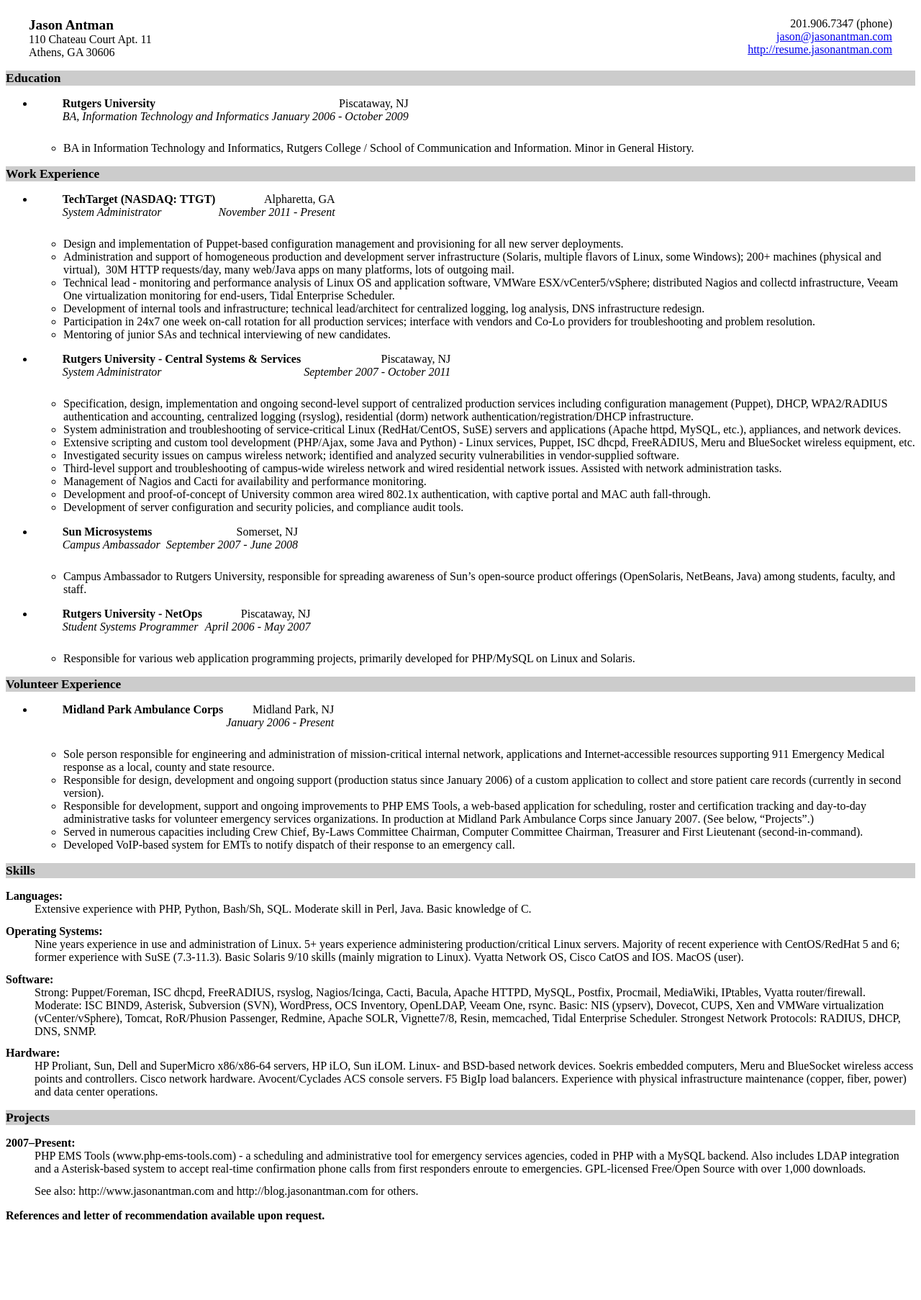
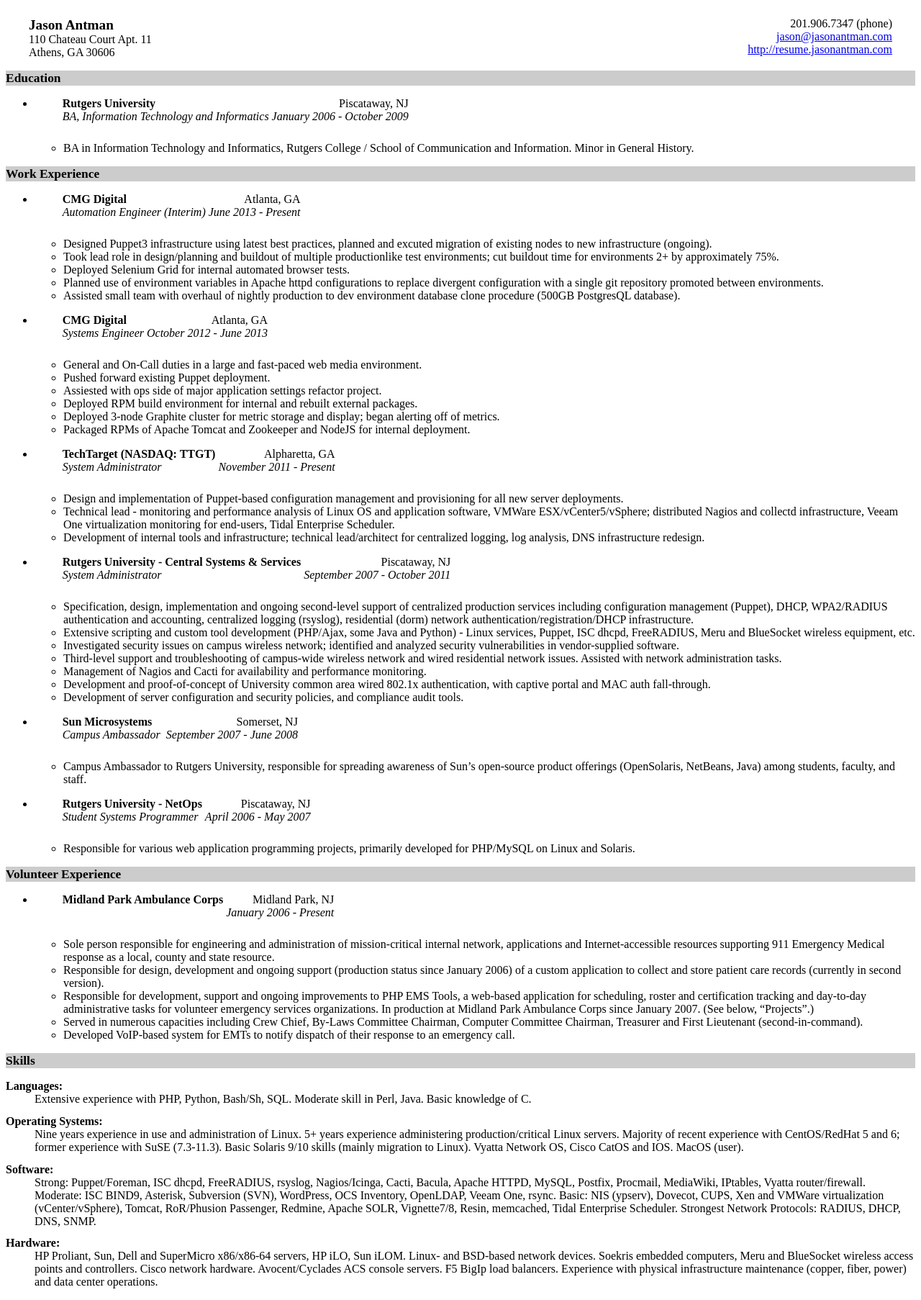
Before and after one commit to jantman/resume, a PHP site: page /resume.html in a window 1280 px wide. Shown: the whole page at 72% size. Before the commit the page ends 1698 px from the top, so only its background shows below. Run offline with PHP 8.4, Linux system fonts and the light colour scheme.

Commit message:
update for CMG automation engineer position

```diff
--- a/live_html/resume.css
+++ b/live_html/resume.css
@@ -109,7 +109,6 @@ div#colorbox1{background-color:rgb(204,204,204);}
 div#colorbox2{background-color:rgb(204,204,204);}
 div#colorbox3{background-color:rgb(204,204,204);}
 div#colorbox4{background-color:rgb(204,204,204);}
-div#colorbox5{background-color:rgb(204,204,204);}
 /* end css.sty */
 
 /* ADDED BY dosed.sh script : */
--- a/live_html/resume.html
+++ b/live_html/resume.html
@@ -10,7 +10,7 @@
 <meta name="originator" content="TeX4ht (http://www.cse.ohio-state.edu/~gurari/TeX4ht/)" />
 <!-- xhtml,html -->
 <meta name="src" content="resume.tex" />
-<meta name="date" content="2012-06-26 10:30:00" />
+<meta name="date" content="2014-01-27 22:31:00" />
 <link rel="stylesheet" type="text/css" href="resume.css" />
 </head><body
 >
@@ -91,16 +91,232 @@ id="TBL-3-1" /><col
 id="TBL-3-2" /></colgroup><tr
  style="vertical-align:baseline;" id="TBL-3-1-"><td  style="white-space:nowrap; text-align:left;" id="TBL-3-1-1"
 class="td10"><span
-class="cmbx-10x-x-109">TechTarget (NASDAQ: TTGT)</span>&#x00A0;</td><td  style="white-space:nowrap; text-align:right;" id="TBL-3-1-2"
-class="td01">        Alpharetta, GA</td>
+class="cmbx-10x-x-109">CMG Digital                  </span>&#x00A0;</td><td  style="white-space:nowrap; text-align:right;" id="TBL-3-1-2"
+class="td01">       Atlanta, GA</td>
 </tr><tr
  style="vertical-align:baseline;" id="TBL-3-2-"><td  style="white-space:nowrap; text-align:left;" id="TBL-3-2-1"
 class="td10"><span
-class="cmti-10x-x-109">System Administrator                   </span>&#x00A0;</td><td  style="white-space:nowrap; text-align:right;" id="TBL-3-2-2"
+class="cmti-10x-x-109">Automation Engineer (Interim)</span>&#x00A0;</td><td  style="white-space:nowrap; text-align:right;" id="TBL-3-2-2"
+class="td01"><span
+class="cmti-10x-x-109">June 2013 - Present</span></td>
+</tr><tr
+ style="vertical-align:baseline;" id="TBL-3-3-"><td  style="white-space:nowrap; text-align:left;" id="TBL-3-3-1"
+class="td10">                          &#x00A0;</td></tr></table>
+     </div>
+          <ul class="itemize2">
+          <li class="itemize">
+          Designed
+          Puppet3
+          infrastructure
+          using
+          latest
+          best
+          practices,
+          planned
+          and
+
+          excuted
+          migration
+          of
+          existing
+          nodes
+          to
+          new
+          infrastructure
+          (ongoing).
+          </li>
+          <li class="itemize">
+          Took
+          lead
+          role
+          in
+          design/planning
+          and
+          buildout
+          of
+          multiple
+          productionlike
+          test
+          environments;
+          cut
+          buildout
+          time
+          for
+          environments
+          2+
+          by
+          approximately
+          75%.
+          </li>
+          <li class="itemize">
+          Deployed
+          Selenium
+          Grid
+          for
+          internal
+          automated
+          browser
+          tests.
+          </li>
+          <li class="itemize">
+          Planned
+          use
+          of
+
+          environment
+          variables
+          in
+          Apache
+          httpd
+          configurations
+          to
+          replace
+          divergent
+          configuration
+          with
+          a
+          single
+          git
+          repository
+          promoted
+          between
+          environments.
+          </li>
+          <li class="itemize">
+          Assisted
+          small
+          team
+          with
+          overhaul
+          of
+          nightly
+          production
+          to
+          dev
+          environment
+          database
+          clone
+          procedure
+          (500GB
+          PostgresQL
+          database).
+          </li></ul>
+     </li>
+     <li class="itemize"><!--tex4ht:inline--><div class="tabular"> <table id="TBL-4" class="tabular"
+cellspacing="0" cellpadding="0"
+><colgroup id="TBL-4-1g"><col
+id="TBL-4-1" /><col
+id="TBL-4-2" /></colgroup><tr
+ style="vertical-align:baseline;" id="TBL-4-1-"><td  style="white-space:nowrap; text-align:left;" id="TBL-4-1-1"
+class="td10"><span
+class="cmbx-10x-x-109">CMG Digital  </span>&#x00A0;</td><td  style="white-space:nowrap; text-align:right;" id="TBL-4-1-2"
+class="td01">           Atlanta, GA</td>
+</tr><tr
+ style="vertical-align:baseline;" id="TBL-4-2-"><td  style="white-space:nowrap; text-align:left;" id="TBL-4-2-1"
+class="td10"><span
+class="cmti-10x-x-109">Systems Engineer</span>&#x00A0;</td><td  style="white-space:nowrap; text-align:right;" id="TBL-4-2-2"
+class="td01"><span
+class="cmti-10x-x-109">October 2012 - June 2013</span></td>
+</tr><tr
+ style="vertical-align:baseline;" id="TBL-4-3-"><td  style="white-space:nowrap; text-align:left;" id="TBL-4-3-1"
+class="td10">               &#x00A0;</td></tr></table>
+     </div>
+          <ul class="itemize2">
+          <li class="itemize">
+          General
+          and
+          On-Call
+          duties
+          in
+          a
+
+          large
+          and
+          fast-paced
+          web
+          media
+          environment.
+          </li>
+          <li class="itemize">
+          Pushed
+          forward
+          existing
+          Puppet
+          deployment.
+          </li>
+          <li class="itemize">
+          Assiested
+          with
+          ops
+          side
+          of
+          major
+          application
+          settings
+          refactor
+          project.
+          </li>
+          <li class="itemize">
+          Deployed
+          RPM
+          build
+          environment
+          for
+          internal
+          and
+          rebuilt
+          external
+          packages.
+          </li>
+          <li class="itemize">
+          Deployed
+          3-node
+          Graphite
+          cluster
+          for
+          metric
+
+          storage
+          and
+          display;
+          began
+          alerting
+          off
+          of
+          metrics.
+          </li>
+          <li class="itemize">
+          Packaged
+          RPMs
+          of
+          Apache
+          Tomcat
+          and
+          Zookeeper
+          and
+          NodeJS
+          for
+          internal
+          deployment.
+          </li></ul>
+     </li>
+     <li class="itemize"><!--tex4ht:inline--><div class="tabular"> <table id="TBL-5" class="tabular"
+cellspacing="0" cellpadding="0"
+><colgroup id="TBL-5-1g"><col
+id="TBL-5-1" /><col
+id="TBL-5-2" /></colgroup><tr
+ style="vertical-align:baseline;" id="TBL-5-1-"><td  style="white-space:nowrap; text-align:left;" id="TBL-5-1-1"
+class="td10"><span
+class="cmbx-10x-x-109">TechTarget (NASDAQ: TTGT)</span>&#x00A0;</td><td  style="white-space:nowrap; text-align:right;" id="TBL-5-1-2"
+class="td01">        Alpharetta, GA</td>
+</tr><tr
+ style="vertical-align:baseline;" id="TBL-5-2-"><td  style="white-space:nowrap; text-align:left;" id="TBL-5-2-1"
+class="td10"><span
+class="cmti-10x-x-109">System Administrator                   </span>&#x00A0;</td><td  style="white-space:nowrap; text-align:right;" id="TBL-5-2-2"
 class="td01"><span
 class="cmti-10x-x-109">November 2011 - Present</span></td>
 </tr><tr
- style="vertical-align:baseline;" id="TBL-3-3-"><td  style="white-space:nowrap; text-align:left;" id="TBL-3-3-1"
+ style="vertical-align:baseline;" id="TBL-5-3-"><td  style="white-space:nowrap; text-align:left;" id="TBL-5-3-1"
 class="td10">                               &#x00A0;</td></tr></table>
      </div>
           <ul class="itemize2">
@@ -114,7 +330,6 @@ class="td10">                               &#x00A0;</td></tr></table>
           management
           and
           provisioning
-
           for
           all
           new
@@ -122,49 +337,12 @@ class="td10">                               &#x00A0;</td></tr></table>
           deployments.
           </li>
           <li class="itemize">
-          Administration
-          and
-          support
-          of
-          homogeneous
-          production
-          and
-          development
-          server
-          infrastructure
-          (Solaris,
-          multiple
-          flavors
-          of
-          Linux,
-          some
-          Windows);
-          200+
-          machines
-          (physical
-          and
-          virtual),
-          &#x00A0;30M
-          HTTP
-          requests/day,
-          many
-          web/Java
-          apps
-          on
-          many
-          platforms,
-          lots
-          of
-          outgoing
-          mail.
-          </li>
-          <li class="itemize">
           Technical
           lead
           -
+
           monitoring
           and
-
           performance
           analysis
           of
@@ -207,65 +385,30 @@ class="td10">                               &#x00A0;</td></tr></table>
           DNS
           infrastructure
           redesign.
-          </li>
-          <li class="itemize">
-          Participation
-          in
-          24x7
-          one
-          week
-
-          on-call
-          rotation
-          for
-          all
-          production
-          services;
-          interface
-          with
-          vendors
-          and
-          Co-Lo
-          providers
-          for
-          troubleshooting
-          and
-          problem
-          resolution.
-          </li>
-          <li class="itemize">
-          Mentoring
-          of
-          junior
-          SAs
-          and
-          technical
-          interviewing
-          of
-          new
-          candidates.
           </li></ul>
      </li>
-     <li class="itemize"><!--tex4ht:inline--><div class="tabular"> <table id="TBL-4" class="tabular"
+     <li class="itemize"><!--tex4ht:inline--><div class="tabular"> <table id="TBL-6" class="tabular"
 cellspacing="0" cellpadding="0"
-><colgroup id="TBL-4-1g"><col
-id="TBL-4-1" /><col
-id="TBL-4-2" /></colgroup><tr
- style="vertical-align:baseline;" id="TBL-4-1-"><td  style="white-space:nowrap; text-align:left;" id="TBL-4-1-1"
+><colgroup id="TBL-6-1g"><col
+id="TBL-6-1" /><col
+id="TBL-6-2" /></colgroup><tr
+ style="vertical-align:baseline;" id="TBL-6-1-"><td  style="white-space:nowrap; text-align:left;" id="TBL-6-1-1"
 class="td10"><span
-class="cmbx-10x-x-109">Rutgers University - Central Systems &amp; Services</span>&#x00A0;</td><td  style="white-space:nowrap; text-align:right;" id="TBL-4-1-2"
+class="cmbx-10x-x-109">Rutgers University - Central Systems &amp; Services</span>&#x00A0;</td><td  style="white-space:nowrap; text-align:right;" id="TBL-6-1-2"
 class="td01">              Piscataway, NJ</td>
 </tr><tr
- style="vertical-align:baseline;" id="TBL-4-2-"><td  style="white-space:nowrap; text-align:left;" id="TBL-4-2-1"
+ style="vertical-align:baseline;" id="TBL-6-2-"><td  style="white-space:nowrap; text-align:left;" id="TBL-6-2-1"
 class="td10"><span
-class="cmti-10x-x-109">System Administrator                                           </span>&#x00A0;</td><td  style="white-space:nowrap; text-align:right;" id="TBL-4-2-2"
+class="cmti-10x-x-109">System Administrator                                           </span>&#x00A0;</td><td  style="white-space:nowrap; text-align:right;" id="TBL-6-2-2"
 class="td01"><span
 class="cmti-10x-x-109">September 2007 - October 2011</span></td>
 </tr><tr
- style="vertical-align:baseline;" id="TBL-4-3-"><td  style="white-space:nowrap; text-align:left;" id="TBL-4-3-1"
+ style="vertical-align:baseline;" id="TBL-6-3-"><td  style="white-space:nowrap; text-align:left;" id="TBL-6-3-1"
 class="td10">                                                &#x00A0;</td></tr></table>
      </div>
           <ul class="itemize2">
+
+
           <li class="itemize">
           Specification,
           design,
@@ -281,7 +424,6 @@ class="td10">                                                &#x00A0;</td></tr><
           including
           configuration
           management
-
           (Puppet),
           DHCP,
           WPA2/RADIUS
@@ -298,28 +440,6 @@ class="td10">                                                &#x00A0;</td></tr><
           infrastructure.
           </li>
           <li class="itemize">
-          System
-          administration
-          and
-          troubleshooting
-          of
-          service-critical
-          Linux
-          (RedHat/CentOS,
-          SuSE)
-          servers
-          and
-          applications
-          (Apache
-          httpd,
-          MySQL,
-          etc.),
-          appliances,
-          and
-          network
-          devices.
-          </li>
-          <li class="itemize">
           Extensive
           scripting
           and
@@ -331,7 +451,6 @@ class="td10">                                                &#x00A0;</td></tr><
           Java
           and
           Python)
-
           -
           Linux
           services,
@@ -341,6 +460,7 @@ class="td10">                                                &#x00A0;</td></tr><
           FreeRADIUS,
           Meru
           and
+
           BlueSocket
           wireless
           equipment,
@@ -381,7 +501,6 @@ class="td10">                                                &#x00A0;</td></tr><
           with
           network
           administration
-
           tasks.
           </li>
           <li class="itemize">
@@ -389,6 +508,7 @@ class="td10">                                                &#x00A0;</td></tr><
           of
           Nagios
           and
+
           Cacti
           for
           availability
@@ -428,26 +548,24 @@ class="td10">                                                &#x00A0;</td></tr><
           audit
           tools.
           </li></ul>
-
-
      </li>
-     <li class="itemize"><!--tex4ht:inline--><div class="tabular"> <table id="TBL-5" class="tabular"
+     <li class="itemize"><!--tex4ht:inline--><div class="tabular"> <table id="TBL-7" class="tabular"
 cellspacing="0" cellpadding="0"
-><colgroup id="TBL-5-1g"><col
-id="TBL-5-1" /><col
-id="TBL-5-2" /></colgroup><tr
- style="vertical-align:baseline;" id="TBL-5-1-"><td  style="white-space:nowrap; text-align:left;" id="TBL-5-1-1"
+><colgroup id="TBL-7-1g"><col
+id="TBL-7-1" /><col
+id="TBL-7-2" /></colgroup><tr
+ style="vertical-align:baseline;" id="TBL-7-1-"><td  style="white-space:nowrap; text-align:left;" id="TBL-7-1-1"
 class="td10"><span
-class="cmbx-10x-x-109">Sun Microsystems</span>&#x00A0;</td><td  style="white-space:nowrap; text-align:right;" id="TBL-5-1-2"
+class="cmbx-10x-x-109">Sun Microsystems</span>&#x00A0;</td><td  style="white-space:nowrap; text-align:right;" id="TBL-7-1-2"
 class="td01">             Somerset, NJ</td>
 </tr><tr
- style="vertical-align:baseline;" id="TBL-5-2-"><td  style="white-space:nowrap; text-align:left;" id="TBL-5-2-1"
+ style="vertical-align:baseline;" id="TBL-7-2-"><td  style="white-space:nowrap; text-align:left;" id="TBL-7-2-1"
 class="td10"><span
-class="cmti-10x-x-109">Campus Ambassador </span>&#x00A0;</td><td  style="white-space:nowrap; text-align:right;" id="TBL-5-2-2"
+class="cmti-10x-x-109">Campus Ambassador </span>&#x00A0;</td><td  style="white-space:nowrap; text-align:right;" id="TBL-7-2-2"
 class="td01"><span
 class="cmti-10x-x-109">September 2007 - June 2008</span></td>
 </tr><tr
- style="vertical-align:baseline;" id="TBL-5-3-"><td  style="white-space:nowrap; text-align:left;" id="TBL-5-3-1"
+ style="vertical-align:baseline;" id="TBL-7-3-"><td  style="white-space:nowrap; text-align:left;" id="TBL-7-3-1"
 class="td10">                  &#x00A0;</td></tr></table>
      </div>
           <ul class="itemize2">
@@ -455,6 +573,7 @@ class="td10">                  &#x00A0;</td></tr></table>
           Campus
           Ambassador
           to
+
           Rutgers
           University,
           responsible
@@ -476,23 +595,23 @@ class="td10">                  &#x00A0;</td></tr></table>
           staff.
           </li></ul>
      </li>
-     <li class="itemize"><!--tex4ht:inline--><div class="tabular"> <table id="TBL-6" class="tabular"
+     <li class="itemize"><!--tex4ht:inline--><div class="tabular"> <table id="TBL-8" class="tabular"
 cellspacing="0" cellpadding="0"
-><colgroup id="TBL-6-1g"><col
-id="TBL-6-1" /><col
-id="TBL-6-2" /></colgroup><tr
- style="vertical-align:baseline;" id="TBL-6-1-"><td  style="white-space:nowrap; text-align:left;" id="TBL-6-1-1"
+><colgroup id="TBL-8-1g"><col
+id="TBL-8-1" /><col
+id="TBL-8-2" /></colgroup><tr
+ style="vertical-align:baseline;" id="TBL-8-1-"><td  style="white-space:nowrap; text-align:left;" id="TBL-8-1-1"
 class="td10"><span
-class="cmbx-10x-x-109">Rutgers University - NetOps</span>&#x00A0;</td><td  style="white-space:nowrap; text-align:right;" id="TBL-6-1-2"
+class="cmbx-10x-x-109">Rutgers University - NetOps</span>&#x00A0;</td><td  style="white-space:nowrap; text-align:right;" id="TBL-8-1-2"
 class="td01">       Piscataway, NJ</td>
 </tr><tr
- style="vertical-align:baseline;" id="TBL-6-2-"><td  style="white-space:nowrap; text-align:left;" id="TBL-6-2-1"
+ style="vertical-align:baseline;" id="TBL-8-2-"><td  style="white-space:nowrap; text-align:left;" id="TBL-8-2-1"
 class="td10"><span
-class="cmti-10x-x-109">Student Systems Programmer      </span>&#x00A0;</td><td  style="white-space:nowrap; text-align:right;" id="TBL-6-2-2"
+class="cmti-10x-x-109">Student Systems Programmer      </span>&#x00A0;</td><td  style="white-space:nowrap; text-align:right;" id="TBL-8-2-2"
 class="td01"><span
 class="cmti-10x-x-109">April 2006 - May 2007</span></td>
 </tr><tr
- style="vertical-align:baseline;" id="TBL-6-3-"><td  style="white-space:nowrap; text-align:left;" id="TBL-6-3-1"
+ style="vertical-align:baseline;" id="TBL-8-3-"><td  style="white-space:nowrap; text-align:left;" id="TBL-8-3-1"
 class="td10">                            &#x00A0;</td></tr></table>
      </div>
           <ul class="itemize2">
@@ -513,33 +632,33 @@ class="td10">                            &#x00A0;</td></tr></table>
           and
           Solaris.
           </li></ul>
-
-
      </li></ul>
 <div
 class="colorbox" id="colorbox3"><div class="minipage"><span
 class="cmbx-12">Volunteer Experience</span>
 </div></div>
      <ul class="itemize1">
-     <li class="itemize"><!--tex4ht:inline--><div class="tabular"> <table id="TBL-7" class="tabular"
+     <li class="itemize"><!--tex4ht:inline--><div class="tabular"> <table id="TBL-9" class="tabular"
 cellspacing="0" cellpadding="0"
-><colgroup id="TBL-7-1g"><col
-id="TBL-7-1" /><col
-id="TBL-7-2" /></colgroup><tr
- style="vertical-align:baseline;" id="TBL-7-1-"><td  style="white-space:nowrap; text-align:left;" id="TBL-7-1-1"
+><colgroup id="TBL-9-1g"><col
+id="TBL-9-1" /><col
+id="TBL-9-2" /></colgroup><tr
+ style="vertical-align:baseline;" id="TBL-9-1-"><td  style="white-space:nowrap; text-align:left;" id="TBL-9-1-1"
 class="td10"><span
-class="cmbx-10x-x-109">Midland Park Ambulance Corps</span>&#x00A0;</td><td  style="white-space:nowrap; text-align:right;" id="TBL-7-1-2"
+class="cmbx-10x-x-109">Midland Park Ambulance Corps</span>&#x00A0;</td><td  style="white-space:nowrap; text-align:right;" id="TBL-9-1-2"
 class="td01">     Midland Park, NJ</td>
 </tr><tr
- style="vertical-align:baseline;" id="TBL-7-2-"><td  style="white-space:nowrap; text-align:left;" id="TBL-7-2-1"
-class="td10">                                &#x00A0;</td><td  style="white-space:nowrap; text-align:right;" id="TBL-7-2-2"
+ style="vertical-align:baseline;" id="TBL-9-2-"><td  style="white-space:nowrap; text-align:left;" id="TBL-9-2-1"
+class="td10">                                &#x00A0;</td><td  style="white-space:nowrap; text-align:right;" id="TBL-9-2-2"
 class="td01"><span
 class="cmti-10x-x-109">January 2006 - Present</span></td>
 </tr><tr
- style="vertical-align:baseline;" id="TBL-7-3-"><td  style="white-space:nowrap; text-align:left;" id="TBL-7-3-1"
+ style="vertical-align:baseline;" id="TBL-9-3-"><td  style="white-space:nowrap; text-align:left;" id="TBL-9-3-1"
 class="td10">                                &#x00A0;</td></tr></table>
      </div>
           <ul class="itemize2">
+
+
           <li class="itemize">
           Sole
           person
@@ -581,7 +700,6 @@ class="td10">                                &#x00A0;</td></tr></table>
           status
           since
           January
-
           2006)
           of
           a
@@ -592,6 +710,7 @@ class="td10">                                &#x00A0;</td></tr></table>
           and
           store
           patient
+
           care
           records
           (currently
@@ -633,7 +752,6 @@ class="td10">                                &#x00A0;</td></tr></table>
           production
           at
           Midland
-
           Park
           Ambulance
           Corps
@@ -643,6 +761,8 @@ class="td10">                                &#x00A0;</td></tr></table>
           (See
           below,
           &#8220;Projects&#8221;.)
+
+
           </li>
           <li class="itemize">
           Served
@@ -682,8 +802,6 @@ class="td10">                                &#x00A0;</td></tr></table>
           call.
           </li></ul>
      </li></ul>
-
-
 <div
 class="colorbox" id="colorbox4"><div class="minipage"><span
 class="cmbx-12">Skills</span>
@@ -696,6 +814,7 @@ class="description">
      experience
      with
      PHP,
+
      Python,
      Bash/Sh,
      SQL.
@@ -740,7 +859,6 @@ class="description">
      former
      experience
      with
-
      SuSE
      (7.3-11.3).
      Basic
@@ -750,6 +868,8 @@ class="description">
      (mainly
      migration
      to
+
+
      Linux).
      Vyatta
      Network
@@ -794,8 +914,6 @@ class="description">
      OpenLDAP,
      Veeam
      One,
-
-
      rsync.
      Basic:
      NIS
@@ -805,6 +923,8 @@ class="description">
      Xen
      and
      VMWare
+
+
      virtualization
      (vCenter/vSphere),
      Tomcat,
@@ -849,8 +969,6 @@ class="description">
      devices.
      Soekris
      embedded
-
-
      computers,
      Meru
      and
@@ -860,6 +978,8 @@ class="description">
      points
      and
      controllers.
+
+
      Cisco
      network
      hardware.
@@ -883,76 +1003,5 @@ class="description">
      data
      center
      operations.</dd></dl>
-<div
-class="colorbox" id="colorbox5"><div class="minipage"><span
-class="cmbx-12">Projects</span>
-</div></div>
-     <dl class="description"><dt class="description">
-<span
-class="cmbx-10x-x-109">2007&#8211;Present:</span> </dt><dd
-class="description">
-     PHP
-     EMS
-     Tools
-     (www.php-ems-tools.com)
-     -
-     a
-     scheduling
-     and
-     administrative
-     tool
-     for
-     emergency
-     services
-     agencies,
-     coded
-
-     in
-     PHP
-     with
-     a
-     MySQL
-     backend.
-     Also
-     includes
-     LDAP
-     integration
-     and
-     a
-     Asterisk-based
-     system
-     to
-     accept
-     real-time
-     confirmation
-     phone
-     calls
-     from
-     first
-     responders
-     enroute
-     to
-     emergencies.
-     GPL-licensed
-     Free/Open
-     Source
-     with
-     over
-     1,000
-     downloads.
-     </dd><dt class="description">
- </dt><dd
-class="description">
-     See
-     also:
-     http://www.jasonantman.com
-     and
-     http://blog.jasonantman.com
-     for
-     others.
-     </dd></dl>
-<!--l. 172--><p class="noindent" ><span
-class="cmbx-10x-x-109">References and letter of recommendation available upon request.</span>
-</p>
 
 </body></html>
```
Also changed, not shown: live_html/JasonAntman.txt (+34 -28 lines), 3 other files.
